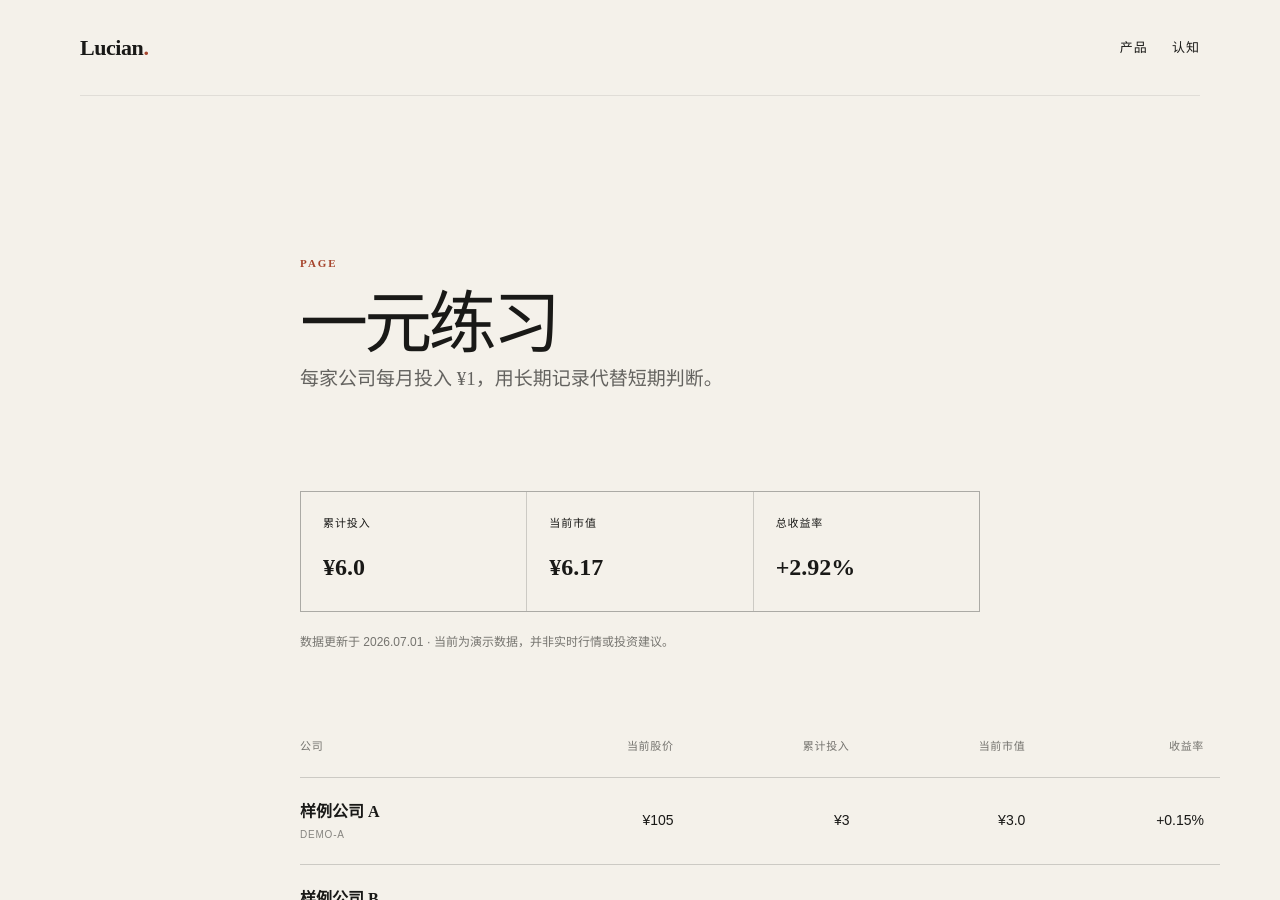
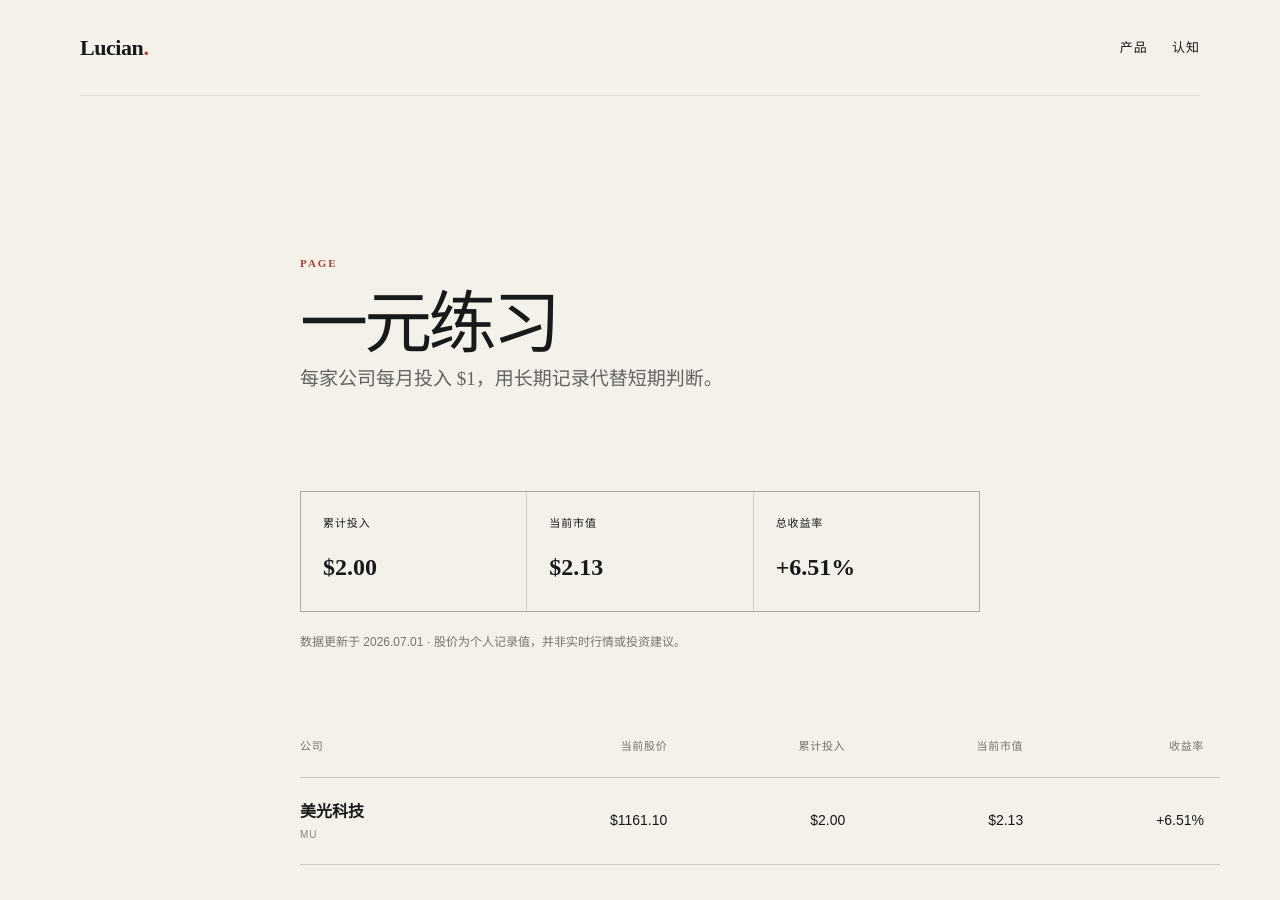
Before and after one commit to lysrain21/lysrain21.github.io, a Jekyll site: the page built from ledger.md, in a window 1280 px wide and 900 px high. Built offline with Jekyll 4.4.1, drawn with Linux system fonts in a browser that asks for light colours; some of the changed text lies outside the part shown.

Commit message:
data: add MU monthly investment prices

```diff
--- a/_data/investments.yml
+++ b/_data/investments.yml
@@ -1,23 +1,12 @@
-# Demo data only. Prices are the CNY-equivalent price per share on each date.
+# Prices are recorded in USD per share on the first day of each month.
+currency: USD
 monthly_contribution: 1
 updated_at: 2026-07-01
 companies:
-  - name: 样例公司 A
-    ticker: DEMO-A
+  - name: 美光科技
+    ticker: MU
     snapshots:
-      - date: 2026-05-01
-        price_cny: 100
       - date: 2026-06-01
-        price_cny: 110
+        price_usd: 1027.35
       - date: 2026-07-01
-        price_cny: 105
-
-  - name: 样例公司 B
-    ticker: DEMO-B
-    snapshots:
-      - date: 2026-05-01
-        price_cny: 50
-      - date: 2026-06-01
-        price_cny: 46
-      - date: 2026-07-01
-        price_cny: 52
+        price_usd: 1161.10
--- /dev/null
+++ b/_includes/usd.html
@@ -0,0 +1,3 @@
+{%- assign usd_value = include.value | round: 2 -%}
+{%- assign usd_parts = usd_value | split: "." -%}
+${{ usd_parts[0] }}.{% if usd_parts[1] %}{{ usd_parts[1] }}{% assign usd_decimal_size = usd_parts[1] | size %}{% if usd_decimal_size == 1 %}0{% endif %}{% else %}00{% endif %}
--- a/ledger.md
+++ b/ledger.md
@@ -2,7 +2,7 @@
 layout: page
 title: 一元练习
 permalink: /ledger/
-description: 每家公司每月投入 ¥1，用长期记录代替短期判断。
+description: 每家公司每月投入 $1，用长期记录代替短期判断。
 noindex: true
 ---
 
@@ -12,12 +12,12 @@ noindex: true
 {% for company in ledger.companies %}
   {% assign shares = 0.0 %}
   {% for snapshot in company.snapshots %}
-    {% assign bought = ledger.monthly_contribution | times: 1.0 | divided_by: snapshot.price_cny %}
+    {% assign bought = ledger.monthly_contribution | times: 1.0 | divided_by: snapshot.price_usd %}
     {% assign shares = shares | plus: bought %}
   {% endfor %}
   {% assign latest = company.snapshots | last %}
   {% assign invested = company.snapshots.size | times: ledger.monthly_contribution %}
-  {% assign market_value = shares | times: latest.price_cny %}
+  {% assign market_value = shares | times: latest.price_usd %}
   {% assign total_invested = total_invested | plus: invested %}
   {% assign total_market_value = total_market_value | plus: market_value %}
 {% endfor %}
@@ -27,11 +27,11 @@ noindex: true
 <div class="ledger-summary" aria-label="投资练习汇总">
   <div>
     <span>累计投入</span>
-    <strong>¥{{ total_invested | round: 2 }}</strong>
+    <strong>{% include usd.html value=total_invested %}</strong>
   </div>
   <div>
     <span>当前市值</span>
-    <strong>¥{{ total_market_value | round: 2 }}</strong>
+    <strong>{% include usd.html value=total_market_value %}</strong>
   </div>
   <div>
     <span>总收益率</span>
@@ -39,7 +39,7 @@ noindex: true
   </div>
 </div>
 
-<p class="ledger-update">数据更新于 {{ ledger.updated_at | date: "%Y.%m.%d" }} · 当前为演示数据，并非实时行情或投资建议。</p>
+<p class="ledger-update">数据更新于 {{ ledger.updated_at | date: "%Y.%m.%d" }} · 股价为个人记录值，并非实时行情或投资建议。</p>
 
 <div class="table-scroll" tabindex="0" role="region" aria-label="公司投资收益表">
   <table class="ledger-table">
@@ -56,12 +56,12 @@ noindex: true
       {% for company in ledger.companies %}
         {% assign shares = 0.0 %}
         {% for snapshot in company.snapshots %}
-          {% assign bought = ledger.monthly_contribution | times: 1.0 | divided_by: snapshot.price_cny %}
+          {% assign bought = ledger.monthly_contribution | times: 1.0 | divided_by: snapshot.price_usd %}
           {% assign shares = shares | plus: bought %}
         {% endfor %}
         {% assign latest = company.snapshots | last %}
         {% assign invested = company.snapshots.size | times: ledger.monthly_contribution %}
-        {% assign market_value = shares | times: latest.price_cny %}
+        {% assign market_value = shares | times: latest.price_usd %}
         {% assign profit = market_value | minus: invested %}
         {% assign return_rate = profit | times: 100.0 | divided_by: invested %}
         <tr>
@@ -69,9 +69,9 @@ noindex: true
             {{ company.name }}
             <small>{{ company.ticker }}</small>
           </th>
-          <td>¥{{ latest.price_cny | round: 2 }}</td>
-          <td>¥{{ invested | round: 2 }}</td>
-          <td>¥{{ market_value | round: 2 }}</td>
+          <td>{% include usd.html value=latest.price_usd %}</td>
+          <td>{% include usd.html value=invested %}</td>
+          <td>{% include usd.html value=market_value %}</td>
           <td>{% if return_rate > 0 %}+{% endif %}{{ return_rate | round: 2 }}%</td>
         </tr>
       {% endfor %}
@@ -81,9 +81,9 @@ noindex: true
 
 ## 计算方式
 
-每月 1 日，以当天的人民币等值股价投入 ¥1。某公司的累计持有份额为：
+每月 1 日，以当天的美元股价投入 $1。某公司的累计持有份额为：
 
-`累计份额 = Σ（每月投入 ¥1 ÷ 当月股价）`
+`累计份额 = Σ（每月投入 $1 ÷ 当月美元股价）`
 
 页面使用最新一次记录的价格计算当前市值。收益率为：
 
```
Also changed, not shown: README.md.
